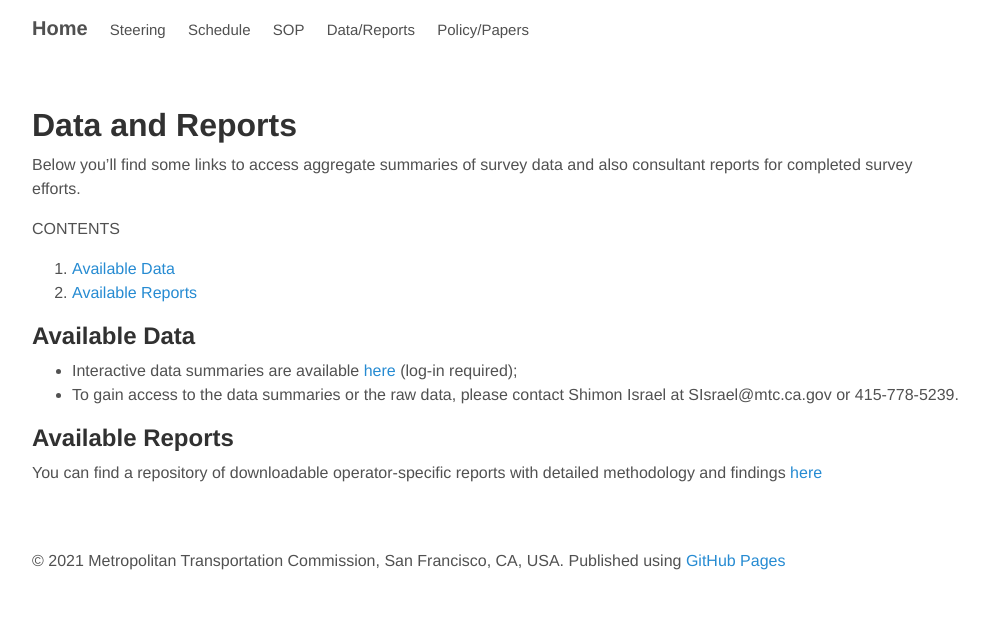
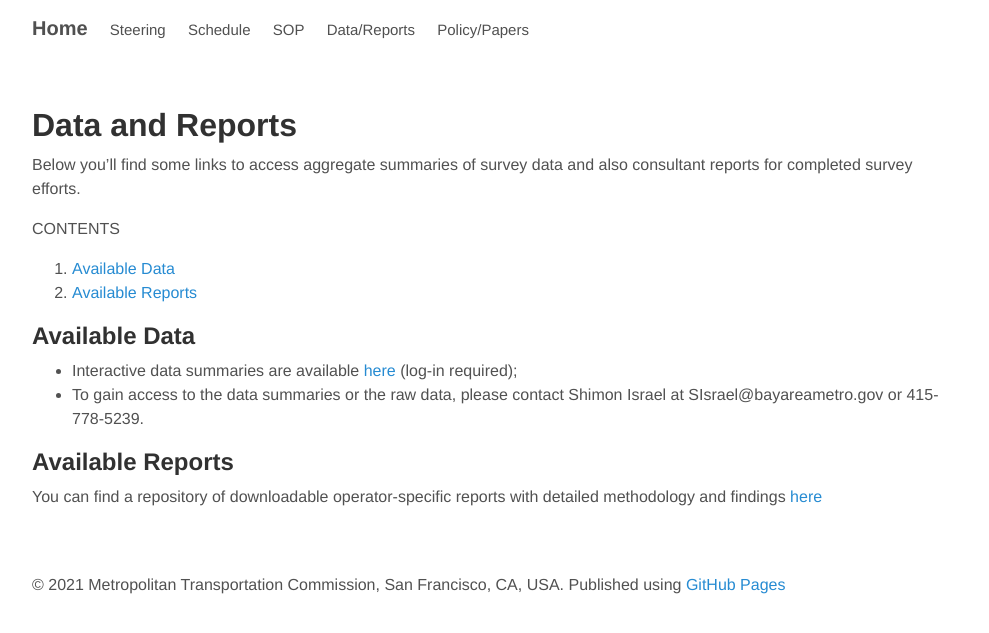
Before and after one commit to BayAreaMetro/transit-passenger-surveys, a Jekyll site: the page built from data.md, in a window 1280 px wide. Shown: the top 633 px of the page, without its empty margins (144-1133 px from the left). Built offline with Jekyll 4.4.1, drawn with Linux system fonts in a browser that asks for light colours; nearby versions of some CDN libraries; library files that are not in the unit come from our copies.

Commit message:
Update email

```diff
--- a/data.md
+++ b/data.md
@@ -15,7 +15,7 @@ CONTENTS
 ## Available Data
 
 *	Interactive data summaries are available [here](http://analytics.mtc.ca.gov/foswiki/Sandbox/OnBoardSurveys) (log-in required);
-*	To gain access to the data summaries or the raw data, please contact Shimon Israel at SIsrael@mtc.ca.gov or 415-778-5239.
+*	To gain access to the data summaries or the raw data, please contact Shimon Israel at SIsrael@bayareametro.gov or 415-778-5239.
 
 ## Available Reports
 
```
